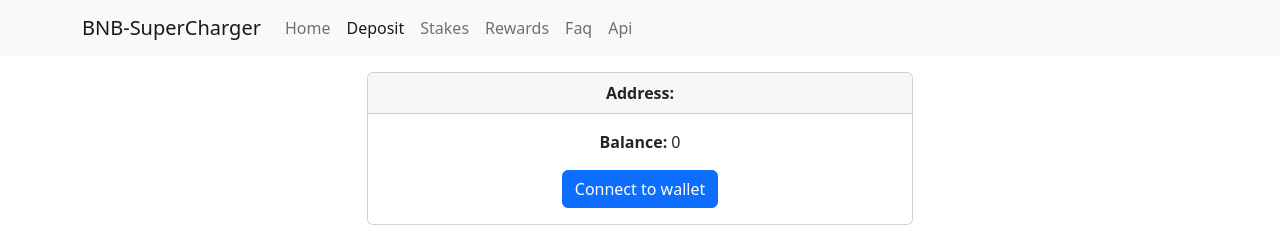
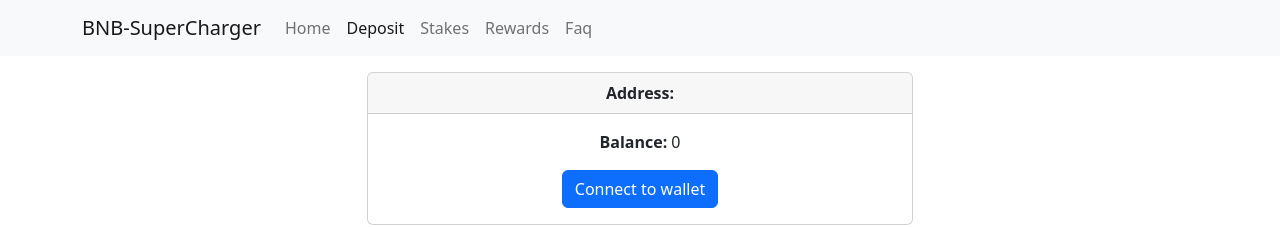
Before and after one commit to warrenseah/reactjs-vault-client, a React (Create React App) app: page /deposit in a window 1280 px wide. Shown: the top 227 px of the page. Built offline with nearby package versions, Linux system fonts and the light colour scheme.

Commit message:
Update Navigation.js

```diff
--- a/src/components/layout/Navigation.js
+++ b/src/components/layout/Navigation.js
@@ -28,9 +28,9 @@ function Navigation() {
             <LinkContainer to="/faq">
               <Nav.Link>Faq</Nav.Link>
             </LinkContainer>
-            <LinkContainer to="/api">
+            {/* <LinkContainer to="/api">
               <Nav.Link>Api</Nav.Link>
-            </LinkContainer>
+            </LinkContainer> */}
           </Nav>
         </Navbar.Collapse>
       </Container>
```
